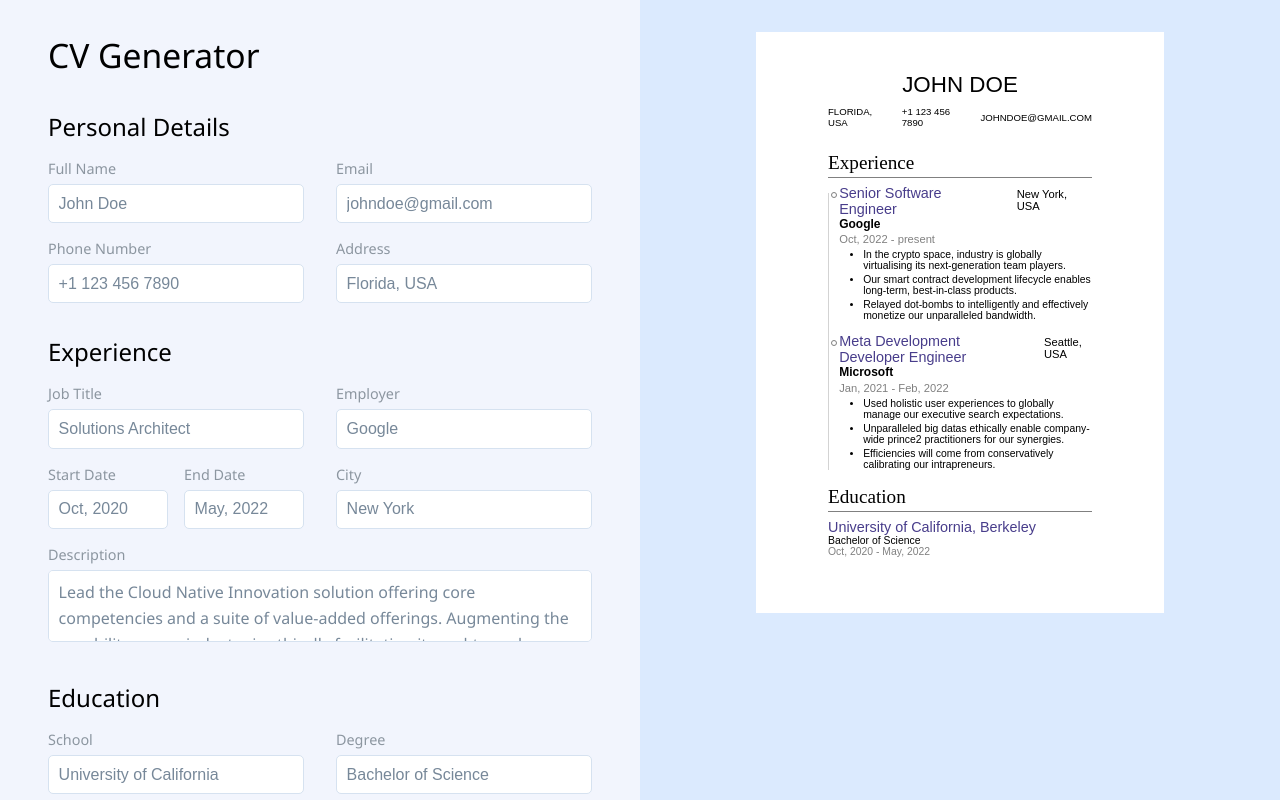
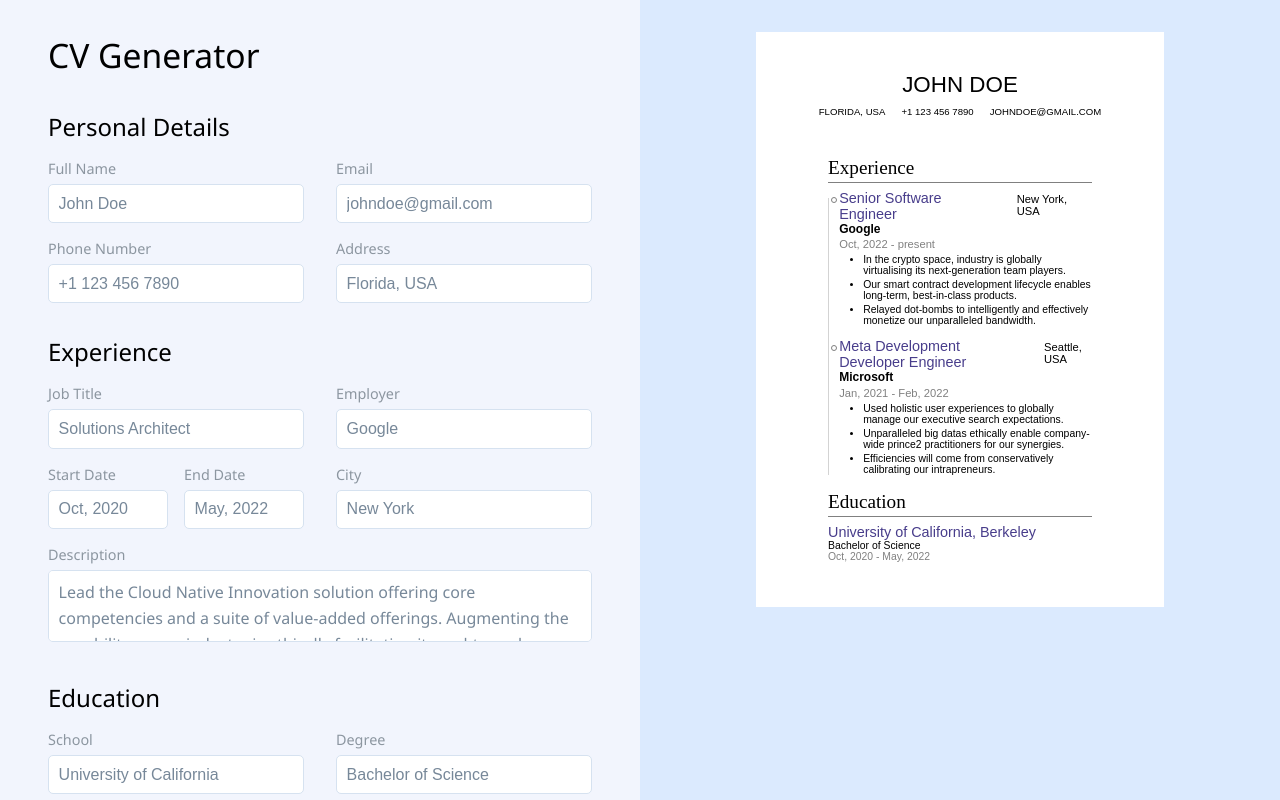
Before and after one commit to columk1/cv-application, a React (Vite) app: page / in a window 1280 px wide. Shown: the top 800 px of the page. Built offline with nearby package versions, Linux system fonts and the light colour scheme.

Commit message:
Fix: cv padding

```diff
--- a/src/components/CV.jsx
+++ b/src/components/CV.jsx
@@ -15,6 +15,7 @@ export default function CV({ data }) {
           <p>{person.email}</p>
         </div>
       </div>
+      <div className='cv-body'>
         <div className='section experience'>
           <h3 className='cv-section-title'>Experience</h3>
           <div className='h-divider'></div>
@@ -53,5 +54,6 @@ export default function CV({ data }) {
           ))}
         </div>
       </div>
+    </div>
   )
 }
--- a/src/styles/CV.css
+++ b/src/styles/CV.css
@@ -10,7 +10,6 @@ h4 {
   width: 75%;
   aspect-ratio: 1 / 1.41;
   margin: 0 auto;
-  padding: 2.5rem 4.5rem;
   background-color: white;
   font-size: 0.65rem;
 }
@@ -20,8 +19,12 @@ h4 {
   display: grid;
   place-items: center;
   gap: 0.5rem;
-  margin-bottom: 1.5rem;
+  padding: 2.5rem 0;
   text-transform: uppercase;
+}
+
+.cv-body {
+  padding: 0 4.5rem;
 }
 
 .name {
```
Lines whose indentation alone changed are shown as unchanged.
